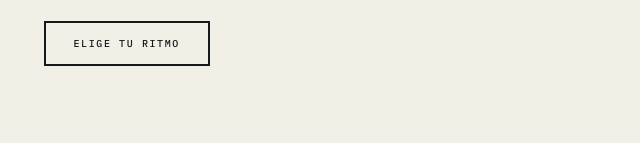
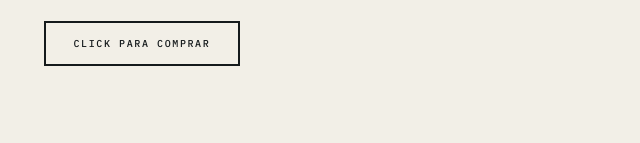
Before and after one commit to acceleration-afk/movimiento, a plain HTML site: page index.html in a window 1280 px wide. Shown: the part 657-800 px from the top of the page, 0-640 px from the left. Drawn offline with nearby package versions, Linux system fonts and the light colour scheme; a web font is replaced by a local one.

Commit message:
Stronglify: publish movimiento.com

```diff
--- a/index.html
+++ b/index.html
@@ -65,7 +65,7 @@ fieldset{padding:.35em .75em .625em}legend{box-sizing:border-box;color:inherit;d
         <b class="pointer-events-none absolute inset-x-0 top-1/2 z-0 -translate-y-1/2 whitespace-nowrap text-center text-[clamp(76px,19.8vw,288px)] font-black leading-[.72] tracking-[-.04em]" aria-hidden="true">MOVIMIENTO</b>
         <img class="relative z-10 mx-auto h-[min(62vh,600px)] max-w-full object-contain max-md:h-[46vh]" src="https://cdn.jsdelivr.net/gh/VanhDc/aura-assets@sable-v2/sable/img/model.png" alt="Persona con abrigo oscuro largo, pantalón ancho y zapatillas blancas en la ciudad"/>
       </div>
-      <a class="focus-ring button-move mt-6 inline-block border-2 border-ink bg-paper px-7 py-3.5 font-mono text-[10px] font-medium uppercase tracking-[.16em]" href="index.html#look">Elige tu ritmo</a>
+      <a class="focus-ring button-move mt-6 inline-block border-2 border-ink bg-paper px-7 py-3.5 font-mono text-[10px] font-medium uppercase tracking-[.16em]" href="index.html#look">Click para comprar</a>
     </div>
   </section>
 
```
